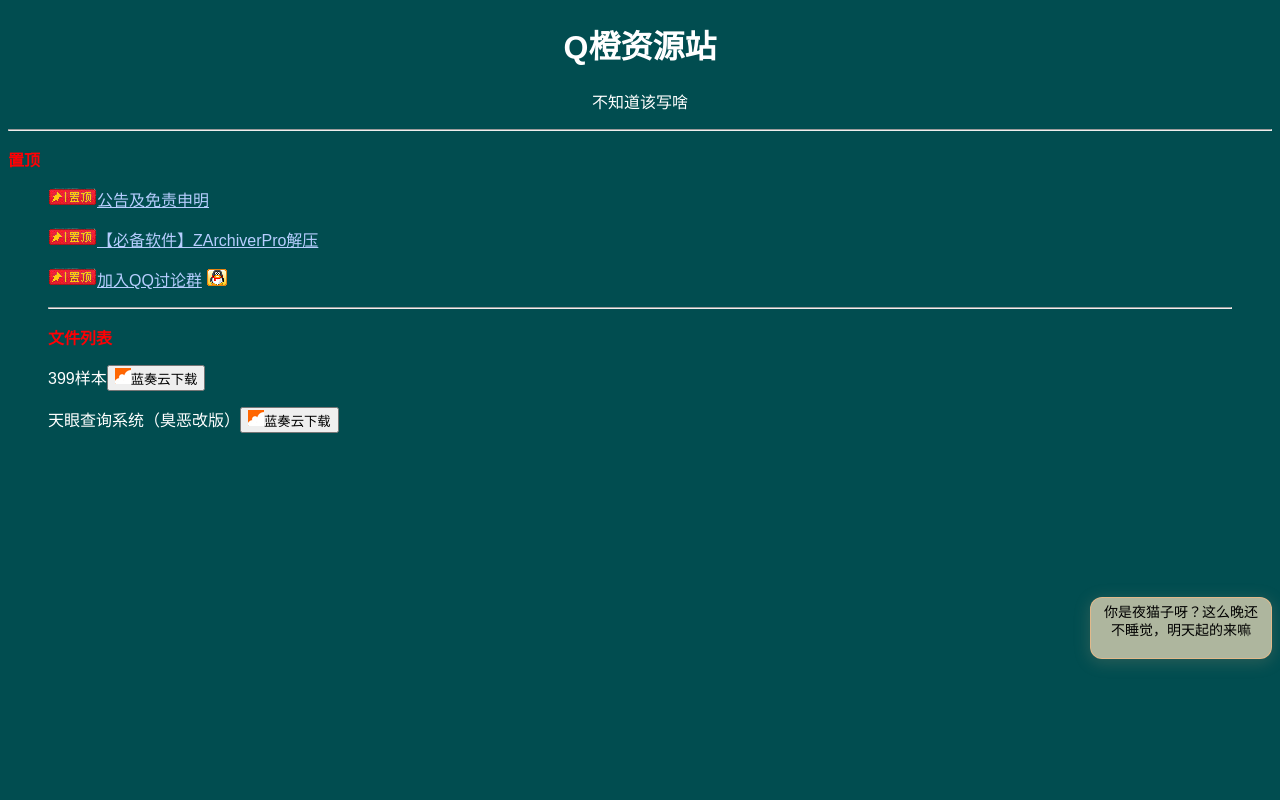
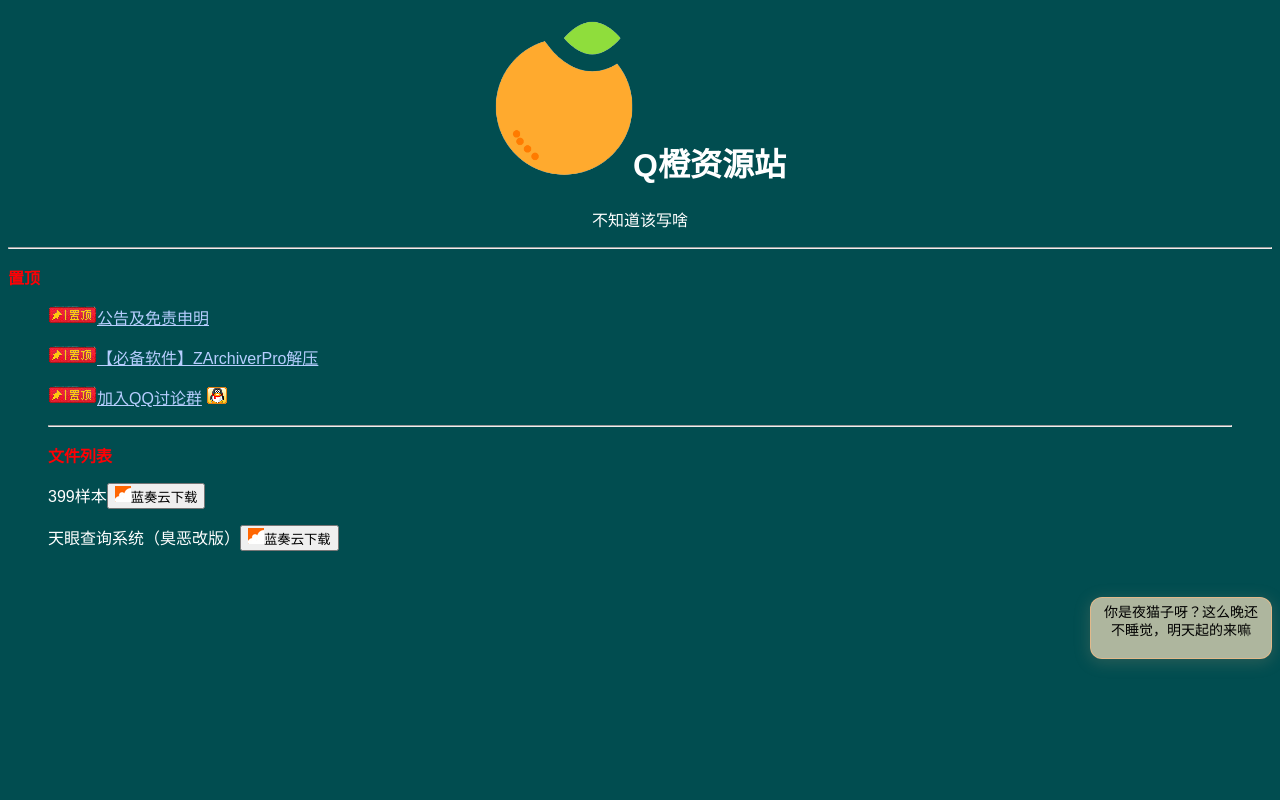
Before and after one commit to QOrange233/QOrange233.github.io, a plain HTML site: page index.html in a window 1280 px wide. Drawn offline with Linux system fonts and the light colour scheme; no server answers.

Commit message:
Update index.html

```diff
--- a/index.html
+++ b/index.html
@@ -4,6 +4,7 @@
 <meta http-equiv="Content-Type" content="text/html; charset=utf-8" />
 <meta name="viewport" content="initial-scale=1, maximum-scale=3, minimum-scale=1, user-scalable=no">
 <title>Q橙资源站</title>
+<link rel="icon" href="img/logo.png" sizes="32x32">
 <style type="text/css">
 body,td,th {
 	text-align: center;
@@ -15,7 +16,7 @@ a:visited {
 	</style>
 </head>
 <body bgcolor="#014D50" text="#FFFFFF" link="#B7CEFF">
-<h1 style="text-align: center">Q橙资源站</h1>
+<h1 style="text-align: center"><img src="img/logo.png">Q橙资源站</h1>
 <p style="text-align: center">不知道该写啥</p>
 <hr>
 <p style="text-align: left; color: #FF0004;"><strong>置顶</strong>
```
